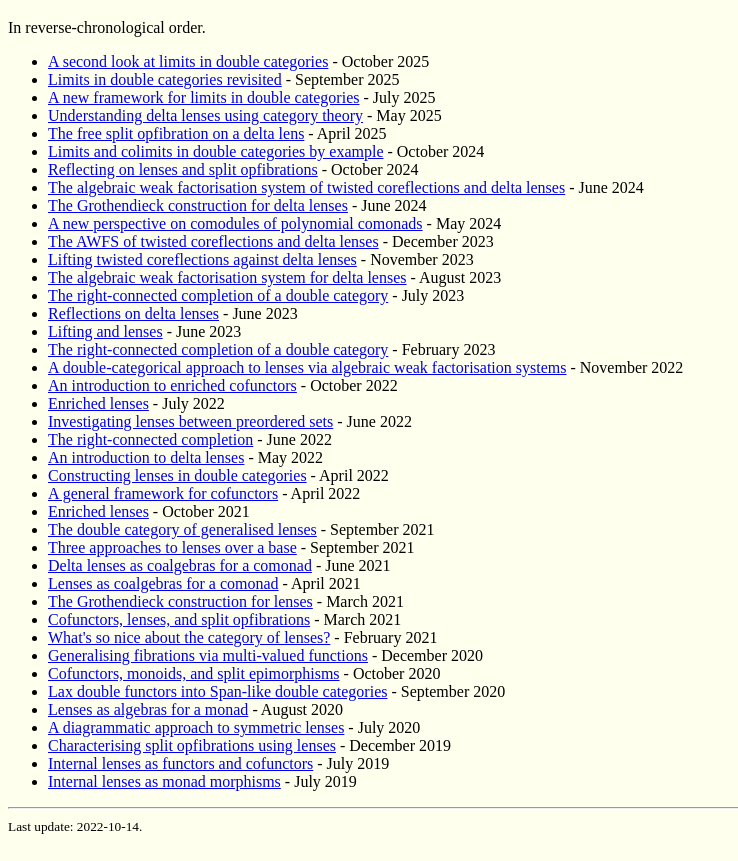
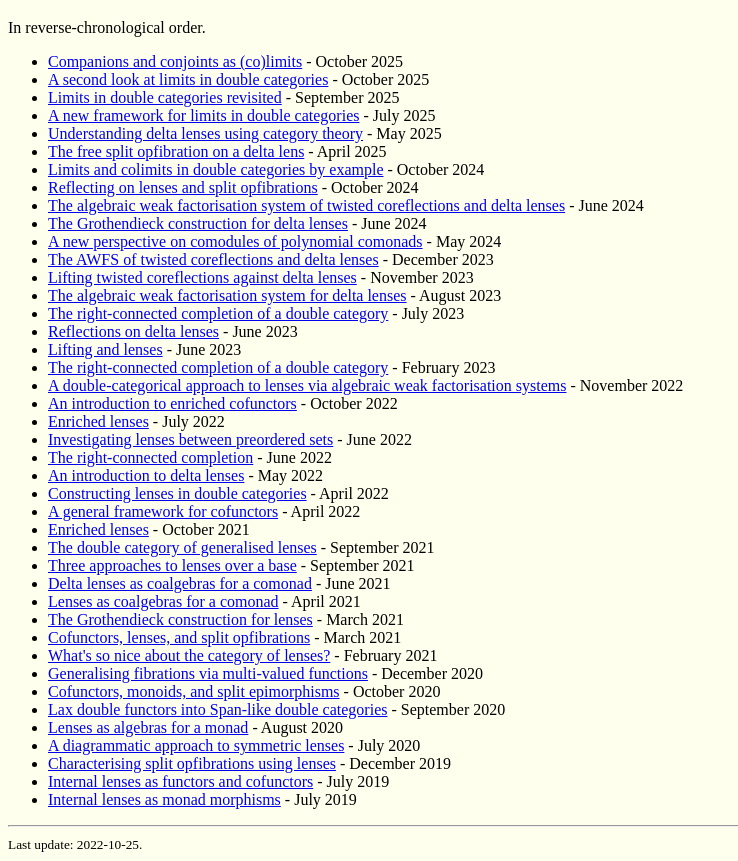
Before and after one commit to BryceClarke/talk-slides, a plain HTML site: page index.html in a window 1280 px wide. Shown: the part 61-922 px from the top of the page, without its empty margins (0-738 px from the left). Drawn offline with Linux system fonts and the light colour scheme.

Commit message:
Octoberfest

```diff
--- a/index.html
+++ b/index.html
@@ -15,6 +15,7 @@
 In reverse-chronological order.
 
 <ul>
+<li> <a href="2025-10-Octoberfest.pdf">Companions and conjoints as (co)limits</a> - October 2025</li>
 <li> <a href="2025-10-ATCAT.pdf">A second look at limits in double categories</a> - October 2025</li>
 <li> <a href="2025-09-VUB.pdf">Limits in double categories revisited</a> - September 2025</li>
 <li> <a href="2025-07-CT2025.pdf">A new framework for limits in double categories</a> - July 2025</li>
@@ -61,7 +62,7 @@ In reverse-chronological order.
 <hr>
 
 <small>
-Last update: 2022-10-14.
+Last update: 2022-10-25.
 </small>
 
 </body>
```
Also changed, not shown: 1 other file.
